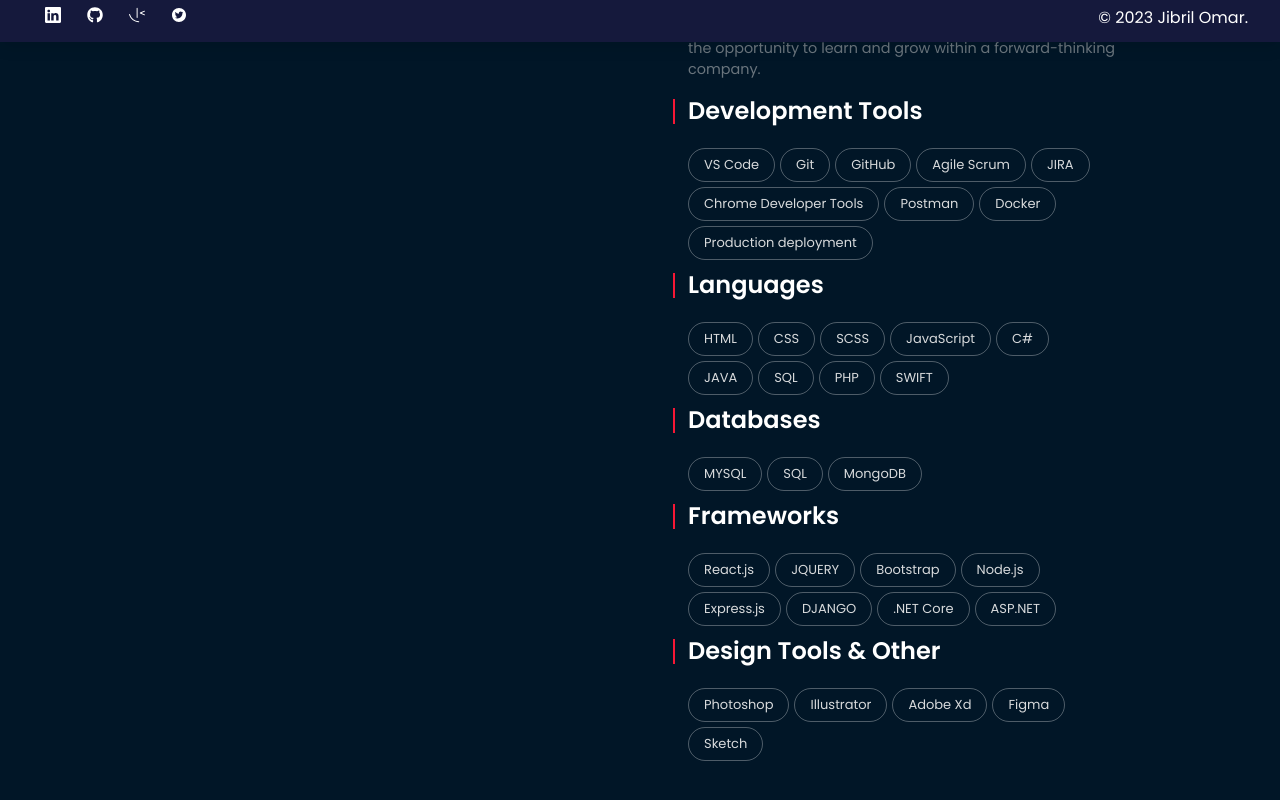
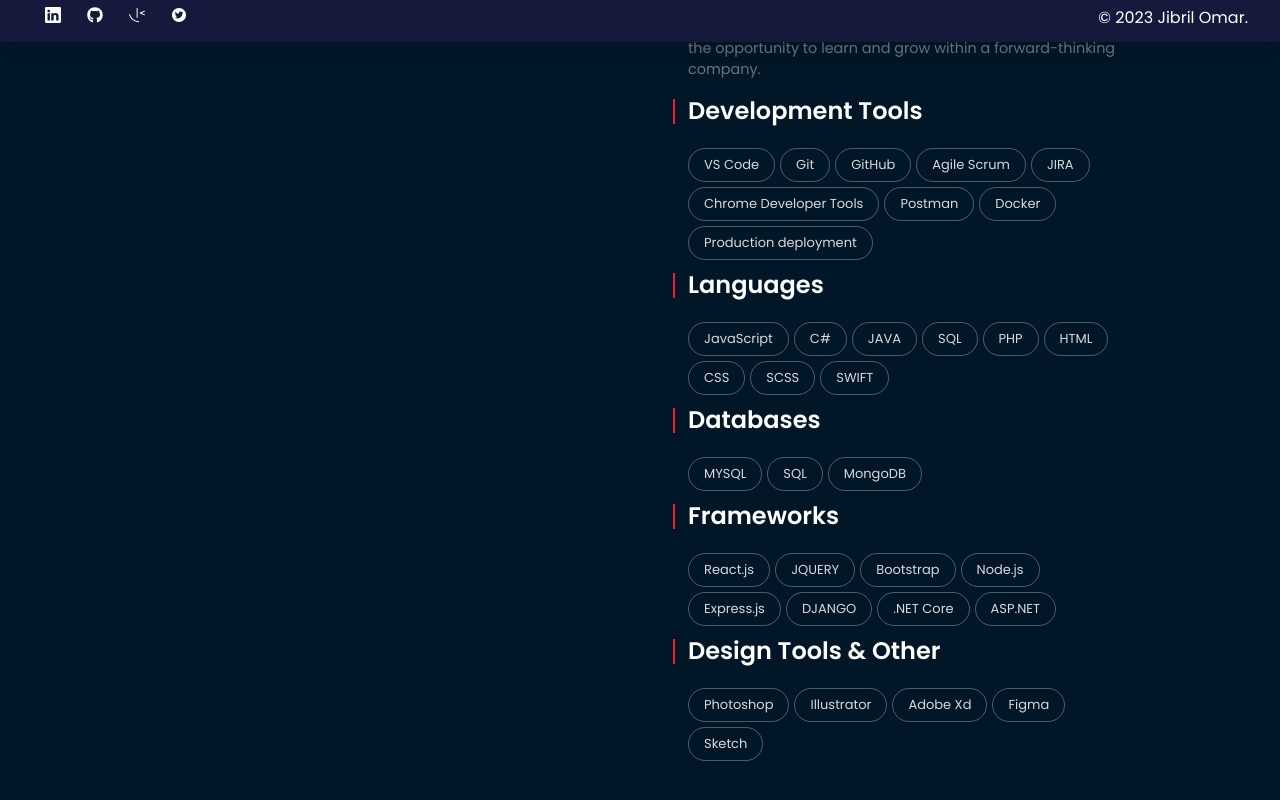
Before and after one commit to jibrilosman/portfolio-router, a React (Create React App) app: page /about in a window 1280 px wide. Shown: the part 758-1558 px from the top of the page. Built offline with nearby package versions, Linux system fonts and the light colour scheme; a web font is replaced by a local one.

Commit message:
Update About.jsx

```diff
--- a/src/pages/about/About.jsx
+++ b/src/pages/about/About.jsx
@@ -63,14 +63,14 @@ const About = (props) => {
 
             <h2>Languages</h2>
             <div className="hero">
-              <span>HTML</span>
-              <span>CSS</span>
-              <span>SCSS</span>
               <span>JavaScript</span>
               <span>C#</span>
               <span>JAVA</span>
               <span>SQL</span>
               <span>PHP</span>
+              <span>HTML</span>
+              <span>CSS</span>
+              <span>SCSS</span>
               <span>SWIFT</span>
             </div>
 
```
